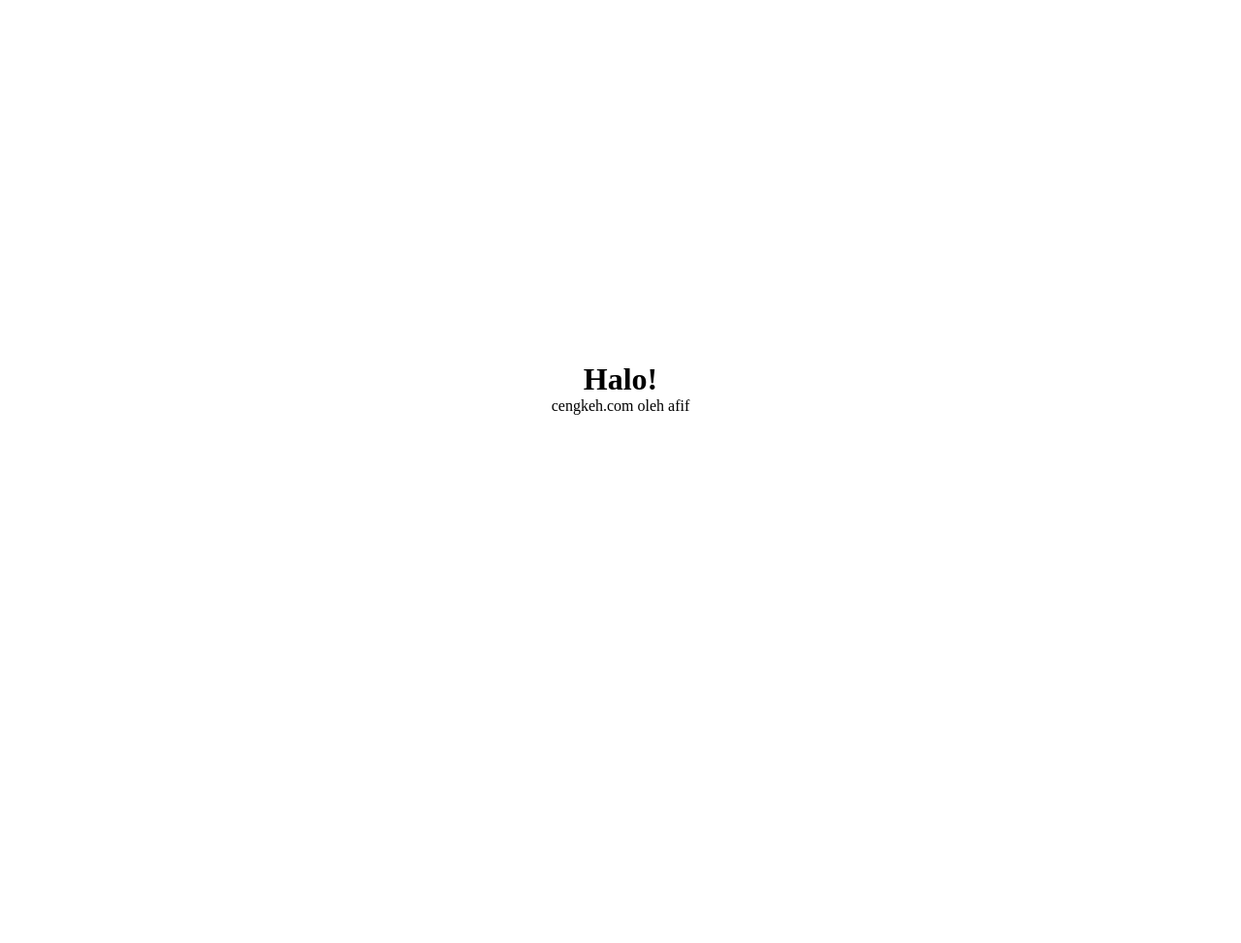
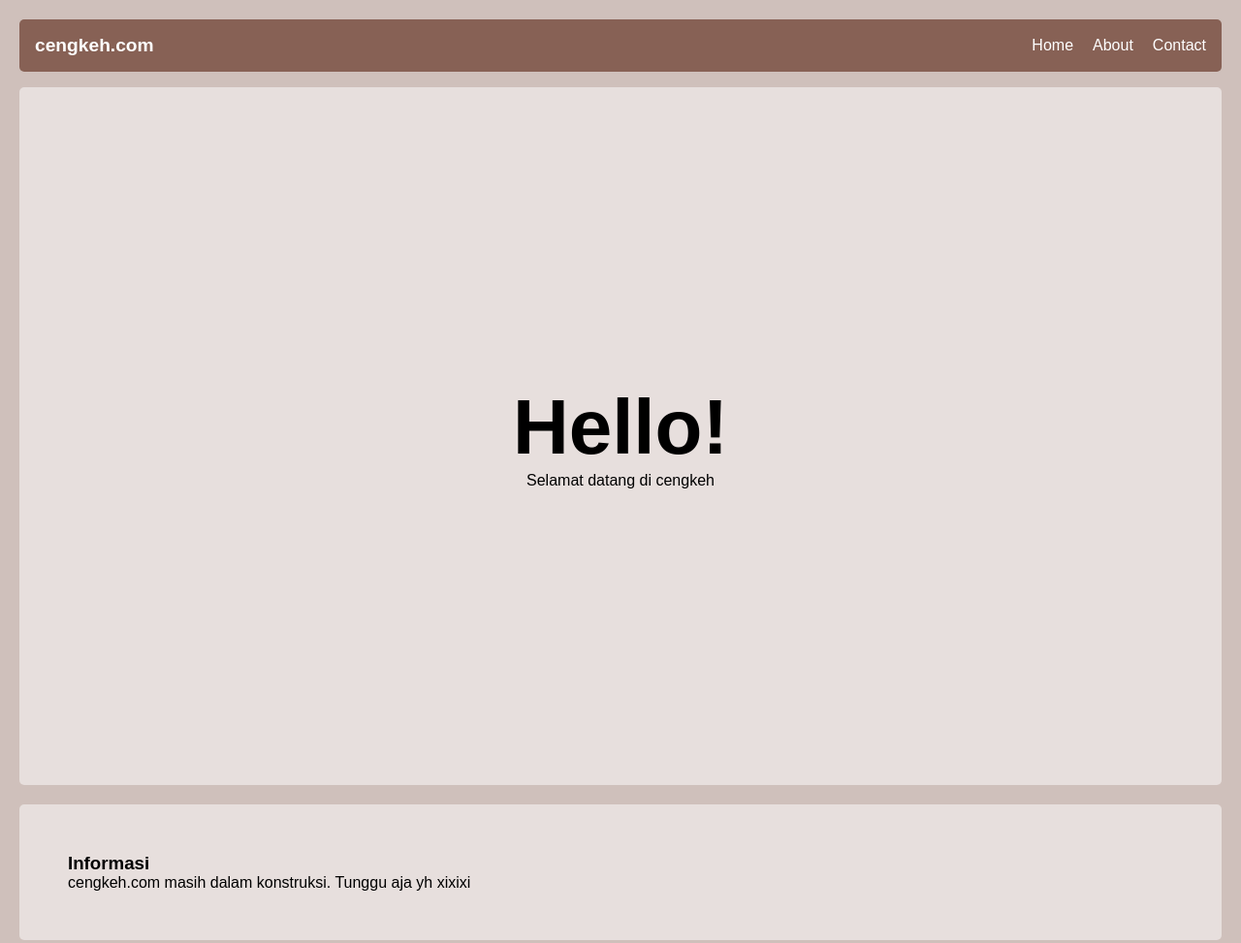
Before and after one commit to afifrepo/afifrepo.github.io, a plain HTML site: page index.html in a window 1280 px wide. Shown: the top 973 px of the page at 97% size. Before the commit the page ends 800 px from the top, so only its background shows below. Drawn offline with Linux system fonts and the light colour scheme.

Commit message:
Update Web
Update 23 November 2024

```diff
--- a/index.html
+++ b/index.html
@@ -7,9 +7,63 @@
     <link rel="stylesheet" href="mystyle.css">
 </head>
 <body>
-    <div>
-        <h1 style="display: block;">Halo!</h1>
-        <p>cengkeh.com oleh afif</p>
-    </div>
+    <nav>
+        <div class="logo" onclick="toTop()" style="cursor: pointer;">cengkeh.com</div>
+        <div class="nav-links">
+            <a onclick="toTop()" title="Home">Home</a>
+            <a href="#about">About</a>
+            <a href="#contact">Contact</a>
+        </div>
+    </nav>
+    <main>
+        <div class="centers cards">
+            <div class="txt-center">
+                <h1 style="font-size: 5rem;">Hello!</h1>
+                <p>Selamat datang di cengkeh</p>
+            </div>
+        </div>
+        <div class="cards">
+            <h3>Informasi</h3>
+            <p>cengkeh.com masih dalam konstruksi. Tunggu aja yh xixixi</p>
+        </div>
+        <div class="cards" id="about">
+            <h2>Tentang Cengkeh</h2><br />
+            <p>cengkeh.com (Cengkeh) adalah website multiguna yang dikembangkan oleh Abdullah Afif Habiburrohman, mahasiswa Sekolah Vokasi Universitas Gadjah Mada. Cengkeh akan digunakan untuk arsip, portofolio, dan tempat eksperimen pribadi.</p><br />
+
+            <h2>Filosofi Cengkeh</h2><br />
+            <p>Cengkeh, sebagai salah satu rempah-rempah yang sangat berharga, memiliki filosofi yang dalam dalam konteks budaya dan kehidupan manusia. Filosofi cengkeh mengajarkan kita tentang nilai-nilai kesehatan, keberanian, budaya, hubungan dengan alam, dan keberagaman. Cengkeh bukan hanya sekadar rempah, tetapi juga menjadi simbol dari berbagai aspek kehidupan yang berharga.</p>
+        </div>
+        <div class="cards" id="contact">
+            <h2>Kontak</h2><br />
+            <p>email: afif@cengkeh.com</p><br />
+            <p>instagram: @abdl.af</p>
+        </div>
+    </main>
+
+    <footer>
+        <p>Arsip cengkeh</p>
+        <p>&copy; 2024 cengkeh.com oleh Afif</p>
+    </footer>
+
+    <script>
+        window.addEventListener('scroll', function() {
+            const nav = document.querySelector('nav');
+            if (window.scrollY > 20) {
+                nav.classList.add('sticky');
+            } else {
+                nav.classList.remove('sticky');
+            }
+        });
+        function toTop() {
+            window.scrollTo({
+                top: 0,
+                behavior: 'smooth'
+            });
+            if(mobileMenu.classList.contains('active')) {
+                mobileMenu.classList.remove('active');
+                document.body.style.overflow = 'auto';
+            }
+        }
+    </script>
 </body>
 </html>
--- a/mystyle.css
+++ b/mystyle.css
@@ -3,12 +3,72 @@
     padding: 0;
     box-sizing: border-box;
 }
+body {
+    font-family: Arial, sans-serif;
+    margin: 0;
+    padding: 20px;
+    background-color: #cfc0bb;
+    /* max-width: 800px; */
+}
+nav {
+    background-color: #876155;
+    padding: 1em;
+    margin-bottom: 1em;
+    border-radius: 5px;
+    display: flex;
+    justify-content: space-between;
+    align-items: center;
+    transition: all 0.3s ease;
+}
+nav.sticky {
+    position: fixed;
+    top: 0;
+    left: 0;
+    width: 100%;
+    padding: 1em 20px;
+    margin: 0;
+    border-radius: 0;
+    z-index: 1000;
+}
+.logo {
+    color: white;
+    font-weight: bold;
+    font-size: 1.2em;
+}
+.nav-links {
+    display: flex;
+    gap: 20px;
+}
+nav a {
+    color: white;
+    text-decoration: none;
+}
+.cards {
+    background-color: #e7dfdd;
+    padding: 20px;
+    border-radius: 5px;
+    margin-bottom: 20px;
+    padding: 50px;
+    text-align: justify;
+}
 
-body {
+.centers {
+    width: 100%;
+    height: 90svh;
     display: flex;
+    align-items: center;
     justify-content: center;
-    align-items: center;
-    height: 100svh;
-    margin: 0;
+}
+
+.txt-center {
     text-align: center;
 }
+
+footer {
+    text-align: center;
+    padding: 1em;
+    margin-top: 1em;
+    background-color: #876155;
+    color: white;
+    border-radius: 5px;
+}
```
